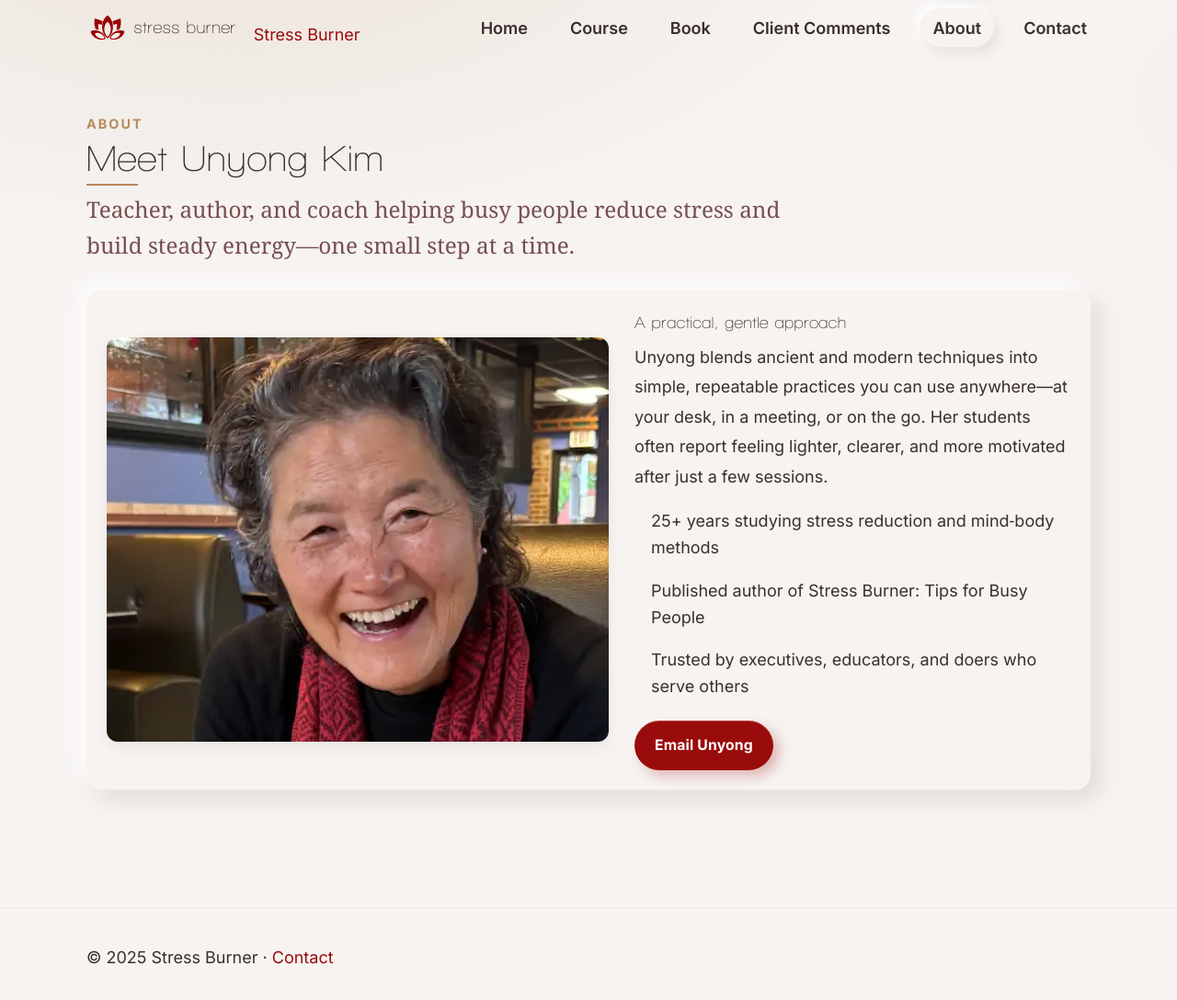
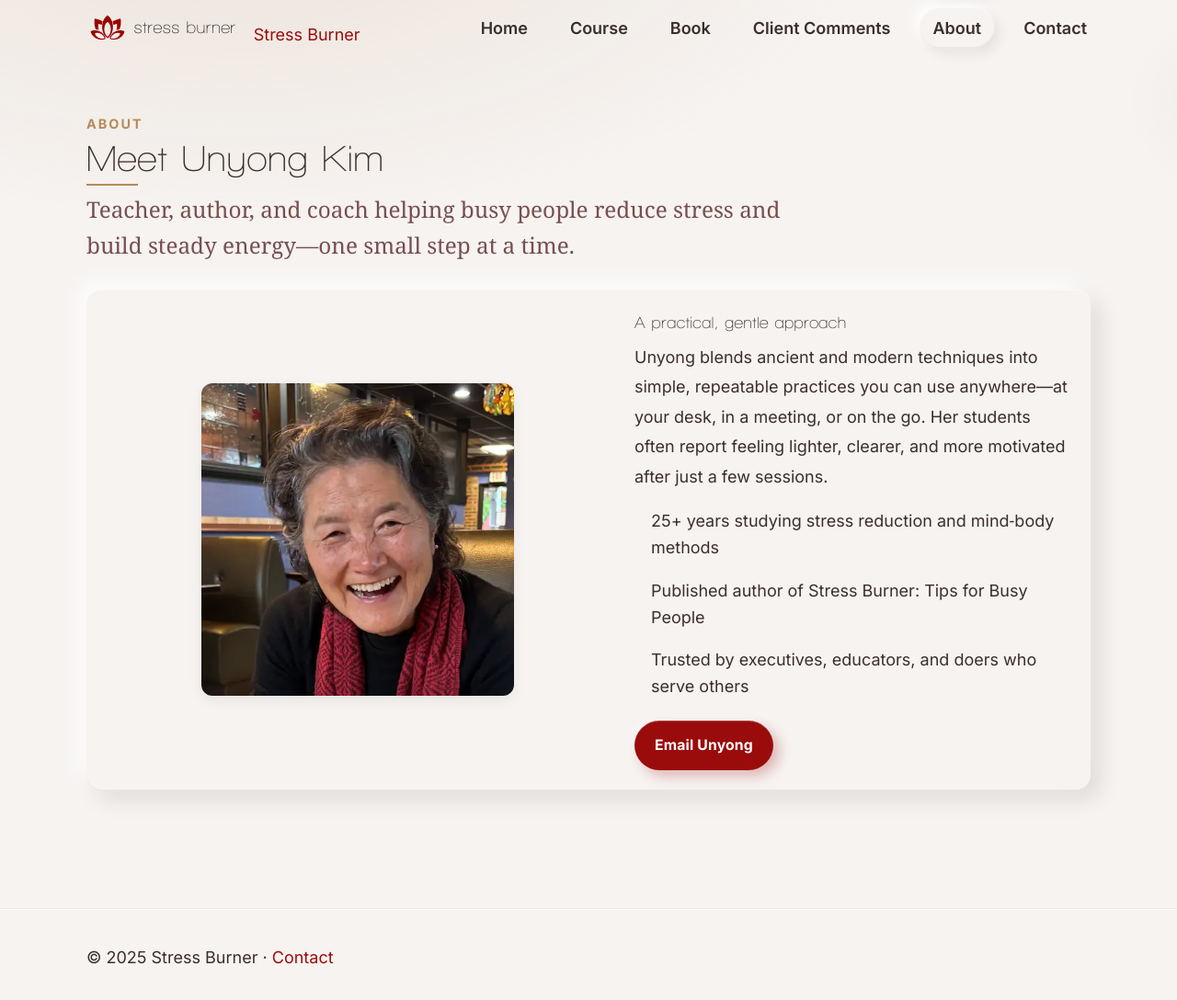
Before and after one commit to chriswakeley/test-blog, a Jekyll site: the page built from about.md, in a window 1280 px wide and 1104 px high. Shown: the top 1088 px of the window at 92% size. Built offline with Jekyll 4.4.1, drawn with Linux system fonts in a browser that asks for light colours.

Commit message:
Update content numbers and add About page portrait styling
- Change "40+ bite-size tips" to "25 bite-size tips" on book and home pages
- Change "Five short stories" to "Four short stories" on home page
- Add CSS to scale About page portrait similar to testimonial photo size

🤖 Generated with [Claude Code](https://claude.com/claude-code)

Co-Authored-By: Claude <noreply@anthropic.com>

```diff
--- a/assets/css/main.css
+++ b/assets/css/main.css
@@ -978,3 +978,13 @@ main{flex:1}
   }
   .title-hero .section-intro.on-parallax{ margin-top: 0 }
 }
+
+/* About page: scale portrait similar to testimonial photo size */
+.page-about .panel-media img{
+  width: 100%;            /* allow responsive scaling within container */
+  height: auto;           /* override base height:100% */
+  max-width: clamp(220px, 36vw, 340px); /* approx story tile width */
+  max-height: 360px;      /* smaller than default 440px */
+  margin: 0 auto;         /* center in media column */
+  display: block;
+}
```
Also changed, not shown: book.md (+1 -1 lines), index.md (+2 -2 lines).
